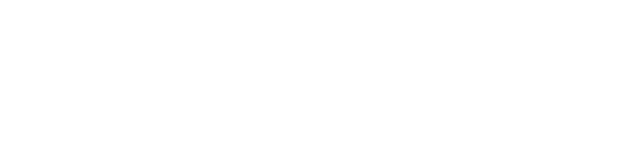
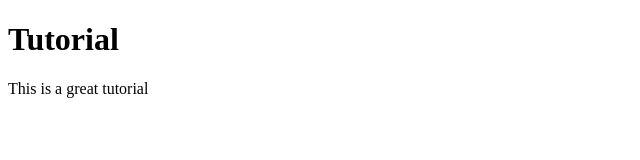
Before and after one commit to lpattison25/git-course, a plain HTML site: page index.html in a window 1280 px wide. Shown: the whole page, without its empty margins (0-640 px from the left). Drawn offline with Linux system fonts and the light colour scheme.

Commit message:
Changed the index file

```diff
--- a/index.html
+++ b/index.html
@@ -3,7 +3,10 @@
   <head>
     <meta charset="UTF-8" />
     <meta name="viewport" content="width=device-width, initial-scale=1.0" />
-    <title>Document</title>
+    <title>My First Tutorial</title>
   </head>
-  <body></body>
+  <body>
+    <h1>Tutorial</h1>
+    <p>This is a great tutorial</p>
+  </body>
 </html>
```
